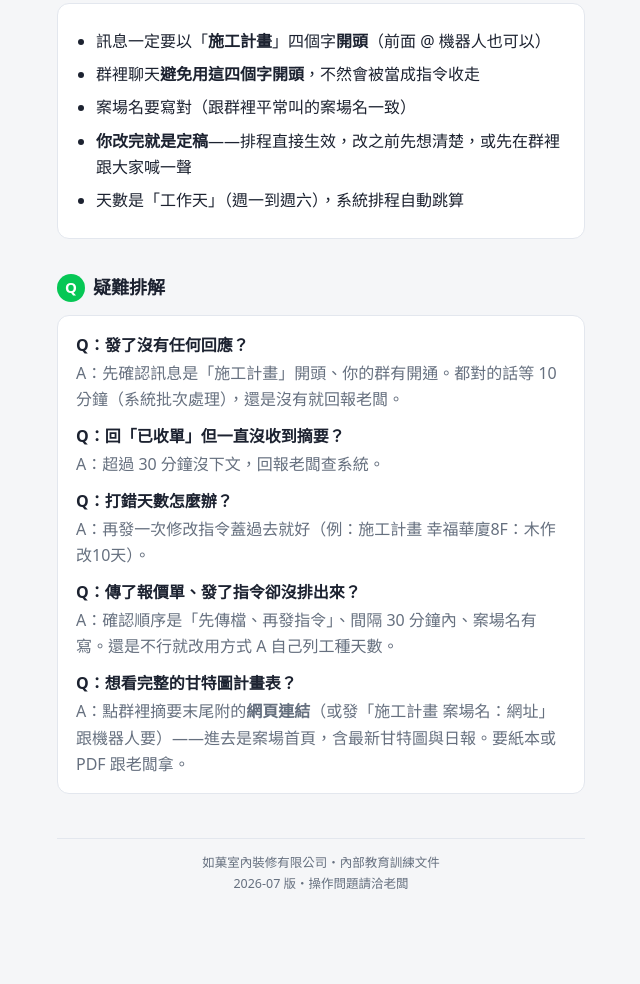
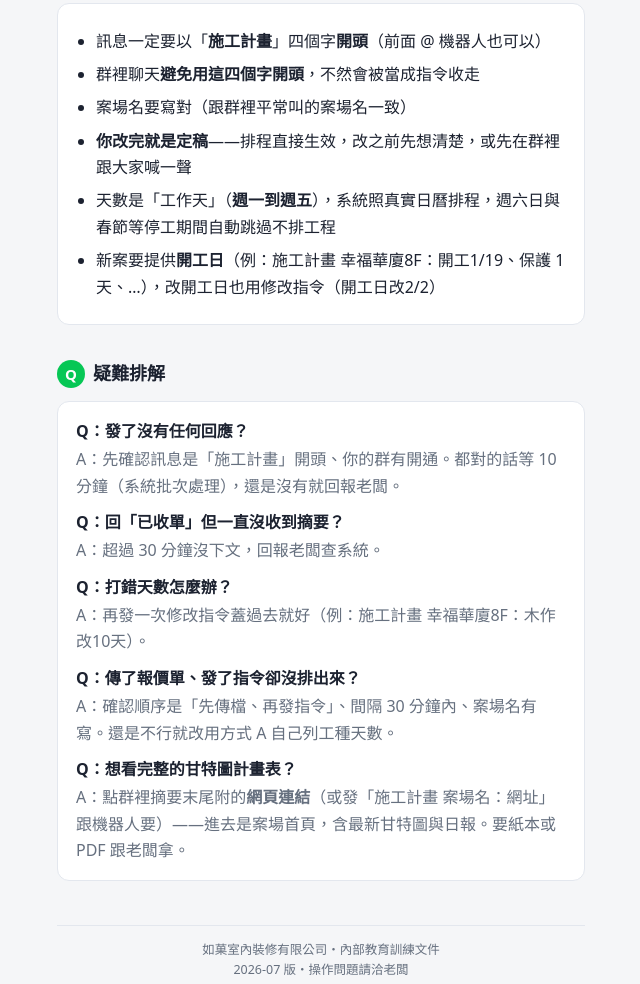
Before and after one commit to FennixChou/ruguo-plan-guide, a plain HTML site: page index.html in a window 1280 px wide. Shown: the part 2893-3877 px from the top of the page, without its empty margins (319-959 px from the left). Before the commit the page ends 3836 px from the top, so only its background shows below. Drawn offline with Linux system fonts and the light colour scheme.

Commit message:
手冊 v2.1：工作天改週一至週五、真實日曆排程與開工日說明
Co-Authored-By: Claude Fable 5 <noreply@anthropic.com>

```diff
--- a/index.html
+++ b/index.html
@@ -186,7 +186,8 @@ https://ruguo-reports…（點開看）</div>
     <li>群裡聊天<b>避免用這四個字開頭</b>，不然會被當成指令收走</li>
     <li>案場名要寫對（跟群裡平常叫的案場名一致）</li>
     <li><b>你改完就是定稿</b>——排程直接生效，改之前先想清楚，或先在群裡跟大家喊一聲</li>
-    <li>天數是「工作天」（週一到週六），系統排程自動跳算</li>
+    <li>天數是「工作天」（<b>週一到週五</b>），系統照真實日曆排程，週六日與春節等停工期間自動跳過不排工程</li>
+    <li>新案要提供<b>開工日</b>（例：施工計畫 幸福華廈8F：開工1/19、保護 1天、…），改開工日也用修改指令（開工日改2/2）</li>
   </ul>
 </div>
 
```
